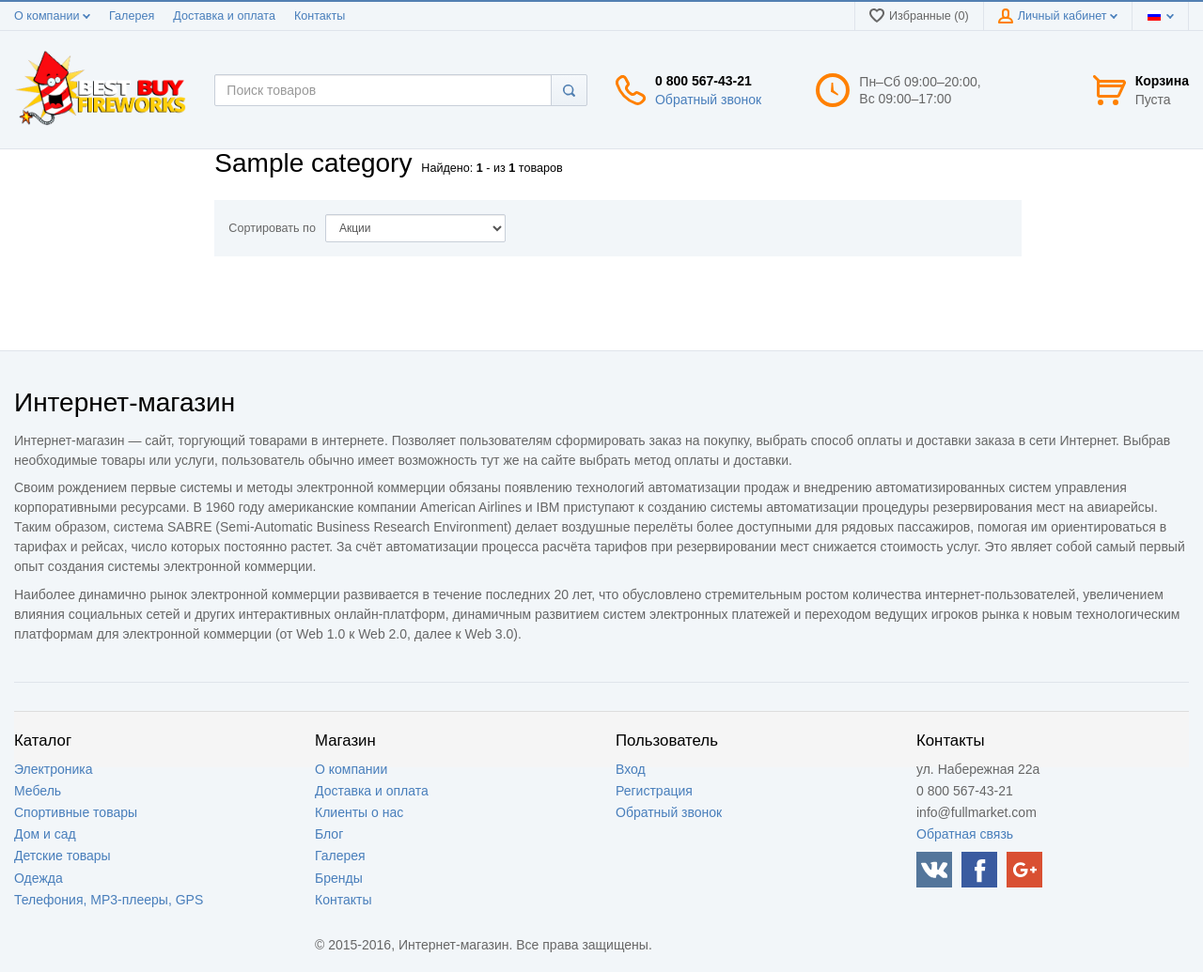
After one commit to vetal06/firesky, a Yii app: template basic/views/category/index.php in a window 1280 px wide. The commit adds this page. Shown: the whole page at 94% size. Run offline with PHP 8.4 and a stand-in for Yii, Linux system fonts and the light colour scheme; the template is opened without the code that fills it: most values are stand-ins (such as "Sample title", 1, 10 or a date in 2020); data that the repository does not hold is empty; some libraries are stand-ins or nearby versions.

Commit message:
add frontend category

```diff
--- a/basic/config/web.php
+++ b/basic/config/web.php
@@ -50,6 +50,7 @@ $config = [
                 '<controller:\w+>/<id:\d+>' => '<controller>/view',
                 '<controller:\w+>/<action:\w+>/<id:\d+>' => '<controller>/<action>',
                 '<controller:\w+>/<action:\w+>' => '<controller>/<action>',
+                'cat-<alias:\w+>' => 'category/index',
             ],
         ],
         'view' => [
--- /dev/null
+++ b/basic/views/category/index.php
@@ -0,0 +1,105 @@
+<div class="row">
+
+  <!-- right BEGIN -->
+  <div class="col-sm-4 col-sm-push-8 col-md-3 col-md-push-9 col-lg-2 col-lg-push-10">
+
+    <!-- Sub categories -->
+    <div class="hidden-xs">
+    </div>
+
+    <!-- Filter toggle button on mobile devices -->
+    <div class="content__sidebar-item visible-xs">
+      <button class="btn btn-default btn-block" data-filter-toggle--btn="">
+            <span data-filter-toggle--btn-text="">Показать фильтр              <i
+                  class="btn-default__ico btn-default__ico--down">
+                <svg class="svg-icon"><use xmlns:xlink="http://www.w3.org/1999/xlink"
+                                           xlink:href="#svg-icon__arrow-down"></use></svg>
+              </i>
+            </span>
+        <span class="hidden" data-filter-toggle--btn-text="">Спрятать фильтр              <i
+              class="btn-default__ico btn-default__ico--top">
+                <svg class="svg-icon"><use xmlns:xlink="http://www.w3.org/1999/xlink"
+                                           xlink:href="#svg-icon__arrow-top"></use></svg>
+              </i>
+            </span>
+      </button>
+    </div>
+
+  </div>
+  <!-- END right -->
+
+  <!-- Center BEGIN -->
+  <div class="col-sm-8 col-sm-pull-4 col-md-9 col-md-pull-3 col-lg-10 col-lg-pull-2">
+
+    <!-- Category title -->
+    <div class="content__header">
+      <h1 class="content__title"><?=\Yii::t('app', $category->name)?> </h1>
+      <span class="content__hinfo">
+            Найдено:
+        <i class="content__hinfo-number"><?=$dataProvider->getCount()?></i>
+        <span> - </span>
+        <i class="content__hinfo-number">
+          <?=($dataProvider->pagination->limit < $dataProvider->getTotalCount())?$dataProvider->pagination->limit:$dataProvider->getTotalCount();?>
+        </i> из
+        <i class="content__hinfo-number"><?=$dataProvider->getTotalCount()?></i>
+        товаров
+      </span>
+    </div>
+
+
+    <!-- Products order and view change -->
+    <div class="content__row content__row--sm">
+      <div class="catalog-toolbar">
+        <div class="row">
+
+          <!-- Order BEGIN -->
+          <div class="col-xs-12 col-sm-5">
+            <div class="catalog-toolbar__item">
+              <label class="catalog-toolbar__label hidden-xs hidden-sm hidden-md" for="catalog-sort-by">Сортировать
+                по</label>
+              <div class="catalog-toolbar__field">
+                <select class="form-control input-sm" id="catalog-sort-by" form="catalog-form" name="order"
+                        data-catalog-order-select="">
+                  <option value="action" selected="" data-catalog-default="">Акции</option>
+                  <option value="price">От дешевых к дорогим</option>
+                  <option value="price_desc">От дорогих к дешевым</option>
+                  <option value="hit">Популярные</option>
+                  <option value="rating">Рейтинг</option>
+                  <option value="hot">Новинки</option>
+                  <option value="views">По количеству просмотров</option>
+                  <option value="name">По названию (А-Я)</option>
+                </select>
+              </div>
+            </div>
+          </div>
+          <!-- END Order -->
+
+        </div>
+      </div>
+    </div>
+    <!-- Filter selected results -->
+
+    <!-- Product list -->
+    <div class="content__row">
+
+
+      <!-- Table, card view. Default view -->
+      <div class="content__row content__row--top-md">
+        <div class="row row--ib row--vindent-m">
+          <?php foreach ($dataProvider->getModels() as $model){
+            echo $this->render('_product_item', compact('model'));
+          } ?>
+        </div>
+      </div>
+
+
+      <!-- Category pagination -->
+    </div>
+
+    <!-- Category description -->
+
+  </div><!-- /.col -->
+  <!-- END Center -->
+
+
+</div>
--- a/basic/widgets/menu/views/left-menu.php
+++ b/basic/widgets/menu/views/left-menu.php
@@ -9,7 +9,7 @@
         $span = \yii\helpers\Html::tag('span', Yii::t('app',$category['name']), [
             'class' => 'table-nav__link-helper',
         ]);
-        $a = \yii\helpers\Html::a("$span {$childrenRow}", '#', [
+        $a = \yii\helpers\Html::a("$span {$childrenRow}", "/cat-{$category['alias']}", [
             'class' => $isChildren?'tree-nav__link':'table-nav__link'
         ]);
         $childrenContent = (empty($children))?'':\yii\helpers\Html::tag('nav', "<ul class=\"tree-nav\"> {$children} </ul>", [
--- a/basic/widgets/menu/views/mobile-menu.php
+++ b/basic/widgets/menu/views/mobile-menu.php
@@ -7,7 +7,7 @@
                 'class' => 'mobile-nav__has-children',
             ]);
 
-        $a = \yii\helpers\Html::a(Yii::t('app',$category['name'])."{$childrenRow}", '#', [
+        $a = \yii\helpers\Html::a(Yii::t('app',$category['name'])."{$childrenRow}", "/cat-{$category['alias']}", [
             'class' => $isChildren?'mobile-nav__link':'mobile-nav__link',
             'data-mobile-nav-link' => !empty($children),
         ]);
@@ -20,7 +20,7 @@
                 'data-mobile-nav-item' => true,
         ]);
 
-        $allLiLink = \yii\helpers\Html::tag('li',\yii\helpers\Html::a('Смотреть все', '#', ['class' => 'mobile-nav__link mobile-nav__link--view-all']), [
+        $allLiLink = \yii\helpers\Html::tag('li',\yii\helpers\Html::a('Смотреть все', "/cat-{$category['alias']}", ['class' => 'mobile-nav__link mobile-nav__link--view-all']), [
             'class' => 'mobile-nav__item',
             'data-mobile-nav-item' => true,
         ] );
```
Also changed, not shown: basic/controllers/CategoryController.php (added, +45 -0 lines), basic/views/category/_product_item.php (added, +166 -0 lines).
